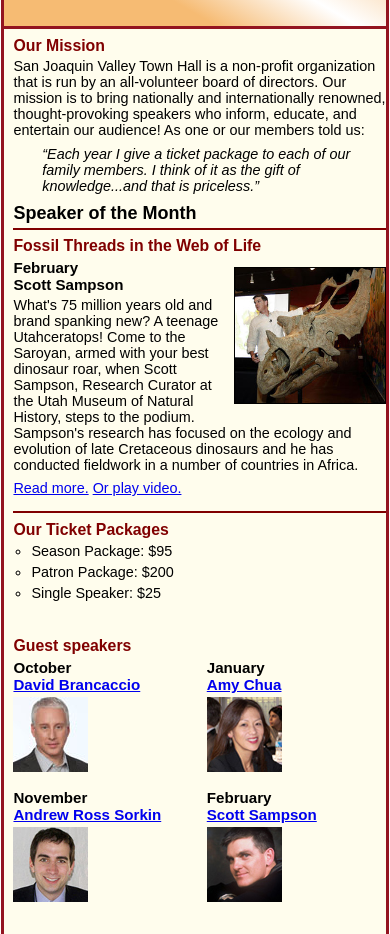
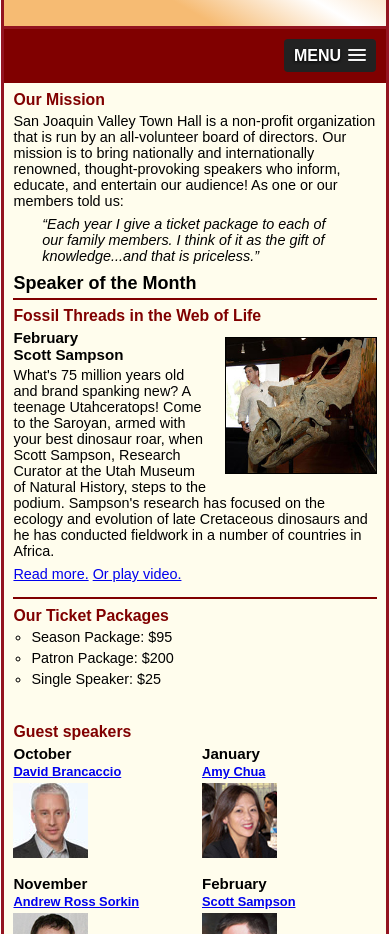
Before and after one commit to vg435/A13, a plain HTML site: page index.html in a window 390 px wide. Shown: the part 166-1100 px from the top of the page. Drawn offline with nearby package versions, Linux system fonts and the light colour scheme.

Commit message:
fixed menu - wasn't apearing before, mistyped function() edited css code and added !important to the color of the menu so it would show

```diff
--- a/index.html
+++ b/index.html
@@ -3,7 +3,7 @@
 
 <head>
 	<meta charset="utf-8">
-	<meta name = "viewport" content="width=device-width, initial-scale="1">
+	<meta name="viewport" content="width=device-width, initial-scale=1">
 	<title>San Joaquin Valley Town Hall</title>
 	<link rel="shortcut icon" href="images/favicon.ico">
 	<link rel="stylesheet" href="styles/c7_main.css">
@@ -11,8 +11,8 @@
 	<script src = "https://code.jquery.com/jquery-3.2.1.min.js"></script>
 	<script src = "js/jquery.slicknav.min.js"></script>
 	<script type = "text/javascript">
-		$(document).ready(function)){
-			$('nav_menu').slicknav({prependTo: "#mobule_menu"});
+		$(document).ready(function(){
+			$('#nav_menu').slicknav({prependTo:"#mobile_menu"});
 		});
 	</script>
 </head>
@@ -86,7 +86,7 @@
 		</aside>
 	</main>
 	<footer>
-		<p>&copy; Viktoria Gaiser, April 4 2023</p>
+		<p>&copy; Viktoria Gaiser, April 7 2023</p>
 	</footer>
 </body>
 </html>
--- a/styles/c7_main.css
+++ b/styles/c7_main.css
@@ -27,10 +27,10 @@
 }
 #nav_menu ul li{
 	float: left;
+	width: 20%; /*160px/800px x 100*/
 }
 #nav_menu ul li a{
 	display: block;
-	width: 20%; /*160px/800px x 100*/
 	text-align: center;
 	padding: 1em 0;
 	text-decoration: none;
@@ -85,6 +85,10 @@
 }
 .shadow {
 	text-shadow: 2px 2px 2px #800000;
+}
+/*style for main*/
+main {
+	clear: left;
 }
 /* the styles for the section */
 section {
@@ -156,7 +160,6 @@
 aside img {
 	padding-bottom: 1em;
 }
-
 /* the styles for the footer */
 footer {
 	background-color: #931420;
@@ -168,10 +171,13 @@
 	color: white;
 	padding: 1em 0;
 }
-
+/*hide the mobile mnu*/
+#mobile_menu {
+	display: none;
+}
 @media only screen and (max-width: 734px) {
-	aside h2 a {
-		font-size: 858%;
+	aside h3 a {
+		font-size: 85%;
 	}
 	section h1 {
 		font-size: 125%;
@@ -191,10 +197,10 @@
 	}
 	section, aside {
 		float: none;
-		width: 97.5%; /*100-2.5*/
+		width: 95%; /*100-2.5-2.5*/
 	}
 	aside {
-		padding: 0 2.5% 20px;
+		padding-right: 2.5%;
 	}
 	aside div {
 		column-count: 2;
@@ -209,12 +215,6 @@
 		background-color: #800000 !important;
 	}
 }
-
 @media only screen and (max-width: 414px) {
 	body { font-size: 90%; }
 }
-
-/*hide the mobile mnu*/
-#mobile_menu {
-	display: none;
-}
```
Lines whose indentation alone changed are shown as unchanged.
